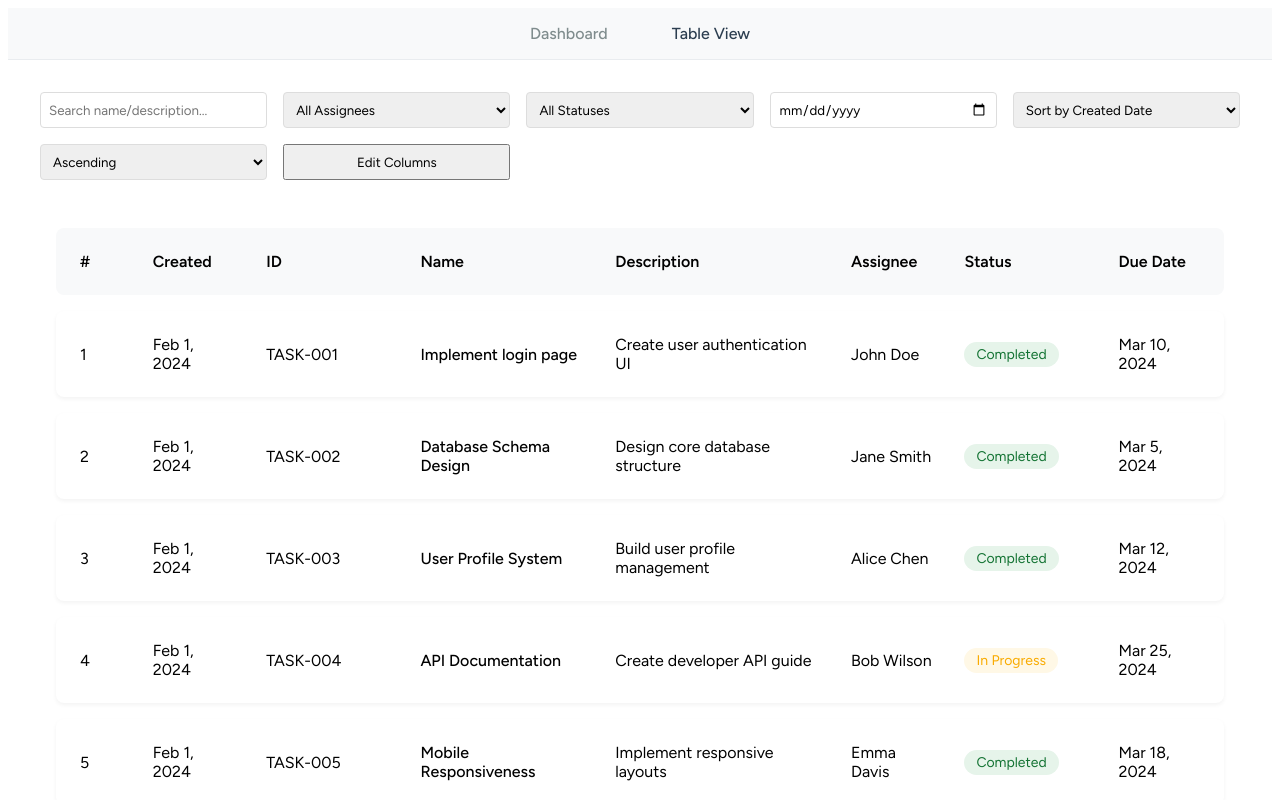
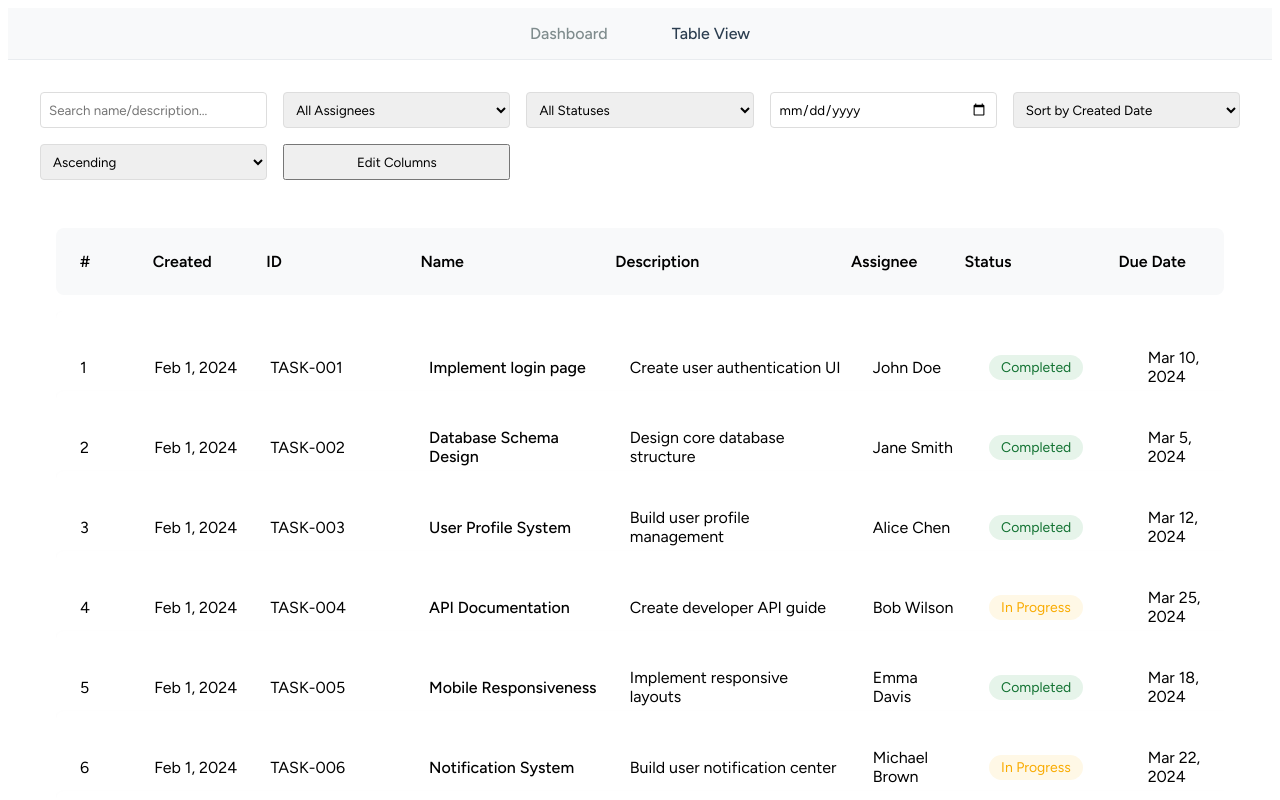
Before and after one commit to maheshguptha49/frontend-assignmentgocomet, a Next.js app: page /table in a window 1280 px wide. Shown: the top 800 px of the page. Built offline with nearby package versions, Linux system fonts and the light colour scheme.

Commit message:
add virtualisation

```diff
--- a/package.json
+++ b/package.json
@@ -10,10 +10,12 @@
   },
   "dependencies": {
     "@reduxjs/toolkit": "^2.5.1",
+    "@types/react-window": "^1.8.8",
     "next": "15.1.7",
     "react": "^19.0.0",
     "react-dom": "^19.0.0",
     "react-redux": "^9.2.0",
+    "react-window": "^1.8.11",
     "recharts": "^2.15.1",
     "styled-components": "^6.1.15"
   },
--- a/src/app/Components/TaskList.tsx
+++ b/src/app/Components/TaskList.tsx
@@ -1,5 +1,6 @@
 import styled from "styled-components";
 import { Task } from "./types";
+import { FixedSizeList as List } from "react-window";
 
 const TaskGrid = styled.div`
   display: flex;
@@ -64,6 +65,11 @@ const StatusBadge = styled.div<{ status: string }>`
       : "#5f6368"};
 `;
 
+const ListContainer = styled.div`
+  height: 600px; // Set a fixed height for virtualization
+  width: 100%;
+`;
+
 export default function TaskList({
   tasks,
   onTaskSelect,
@@ -73,6 +79,79 @@ export default function TaskList({
   onTaskSelect: (task: Task) => void;
   visibleColumns: string[];
 }) {
+  const Row = ({
+    index,
+    style,
+    data,
+  }: {
+    index: number;
+    style: React.CSSProperties;
+    data: {
+      tasks: Task[];
+      visibleColumns: string[];
+      onTaskSelect: (task: Task) => void;
+    };
+  }) => {
+    const task = data.tasks[index];
+    return (
+      <TaskRow
+        style={style}
+        role="button"
+        tabIndex={0}
+        aria-label={`View details of task ${task.name}`}
+        onClick={() => data.onTaskSelect(task)}
+        onKeyDown={(e) => {
+          if (e.key === "Enter" || e.key === " ") {
+            data.onTaskSelect(task);
+          }
+        }}
+      >
+        {data.visibleColumns.includes("index") && (
+          <TaskCell width="5%">{index + 1}</TaskCell>
+        )}
+        {data.visibleColumns.includes("createdAt") && task.createdAt && (
+          <TaskCell width="10%">
+            {new Date(task.createdAt).toLocaleDateString("en-US", {
+              year: "numeric",
+              month: "short",
+              day: "numeric",
+            })}
+          </TaskCell>
+        )}
+        {data.visibleColumns.includes("id") && (
+          <TaskCell width="15%">
+            TASK-{task.id.toString().padStart(3, "0")}
+          </TaskCell>
+        )}
+        {data.visibleColumns.includes("name") && (
+          <TaskCell width="20%">
+            <div style={{ fontWeight: 500 }}>{task.name}</div>
+          </TaskCell>
+        )}
+        {data.visibleColumns.includes("description") && (
+          <TaskCell width="25%">{task.description}</TaskCell>
+        )}
+        {data.visibleColumns.includes("assignee") && (
+          <TaskCell width="10%">{task.assignee}</TaskCell>
+        )}
+        {data.visibleColumns.includes("status") && (
+          <TaskCell width="15%">
+            <StatusBadge status={task.status}>{task.status}</StatusBadge>
+          </TaskCell>
+        )}
+        {data.visibleColumns.includes("dueDate") && (
+          <TaskCell width="10%">
+            {new Date(task.dueDate).toLocaleDateString("en-US", {
+              year: "numeric",
+              month: "short",
+              day: "numeric",
+            })}
+          </TaskCell>
+        )}
+      </TaskRow>
+    );
+  };
+
   return (
     <TaskGrid>
       <TaskHeader>
@@ -98,63 +177,21 @@ export default function TaskList({
         )}
       </TaskHeader>
 
-      {tasks.map((task, index) => (
-        <TaskRow
-          key={task.id}
-          role="button"
-          tabIndex={0}
-          aria-label={`View details of task ${task.name}`}
-          onClick={() => onTaskSelect(task)}
-          onKeyDown={(e) => {
-            if (e.key === "Enter" || e.key === " ") {
-              onTaskSelect(task);
-            }
+      <ListContainer>
+        <List
+          height={600}
+          itemCount={tasks.length}
+          itemSize={80}
+          width="100%"
+          itemData={{
+            tasks,
+            visibleColumns,
+            onTaskSelect,
           }}
         >
-          {visibleColumns.includes("index") && (
-            <TaskCell width="5%">{index + 1}</TaskCell>
-          )}
-          {visibleColumns.includes("createdAt") && task.createdAt && (
-            <TaskCell width="10%">
-              {new Date(task.createdAt).toLocaleDateString("en-US", {
-                year: "numeric",
-                month: "short",
-                day: "numeric",
-              })}
-            </TaskCell>
-          )}
-          {visibleColumns.includes("id") && (
-            <TaskCell width="15%">
-              TASK-{task.id.toString().padStart(3, "0")}
-            </TaskCell>
-          )}
-          {visibleColumns.includes("name") && (
-            <TaskCell width="20%">
-              <div style={{ fontWeight: 500 }}>{task.name}</div>
-            </TaskCell>
-          )}
-          {visibleColumns.includes("description") && (
-            <TaskCell width="25%">{task.description}</TaskCell>
-          )}
-          {visibleColumns.includes("assignee") && (
-            <TaskCell width="10%">{task.assignee}</TaskCell>
-          )}
-          {visibleColumns.includes("status") && (
-            <TaskCell width="15%">
-              <StatusBadge status={task.status}>{task.status}</StatusBadge>
-            </TaskCell>
-          )}
-          {visibleColumns.includes("dueDate") && (
-            <TaskCell width="10%">
-              {new Date(task.dueDate).toLocaleDateString("en-US", {
-                year: "numeric",
-                month: "short",
-                day: "numeric",
-              })}
-            </TaskCell>
-          )}
-        </TaskRow>
-      ))}
+          {Row}
+        </List>
+      </ListContainer>
     </TaskGrid>
   );
 }
--- a/src/app/Components/TaskListWrapper.tsx
+++ b/src/app/Components/TaskListWrapper.tsx
@@ -68,7 +68,7 @@ export default function TaskListWrapper() {
 
   const { data, error, isLoading, isFetching } = useGetTasksQuery({
     page,
-    limit: 10,
+    limit: 15,
     filters,
     sortBy,
     sortOrder,
```
Also changed, not shown: 1 other file (tests, documents, lock files or other folders).
